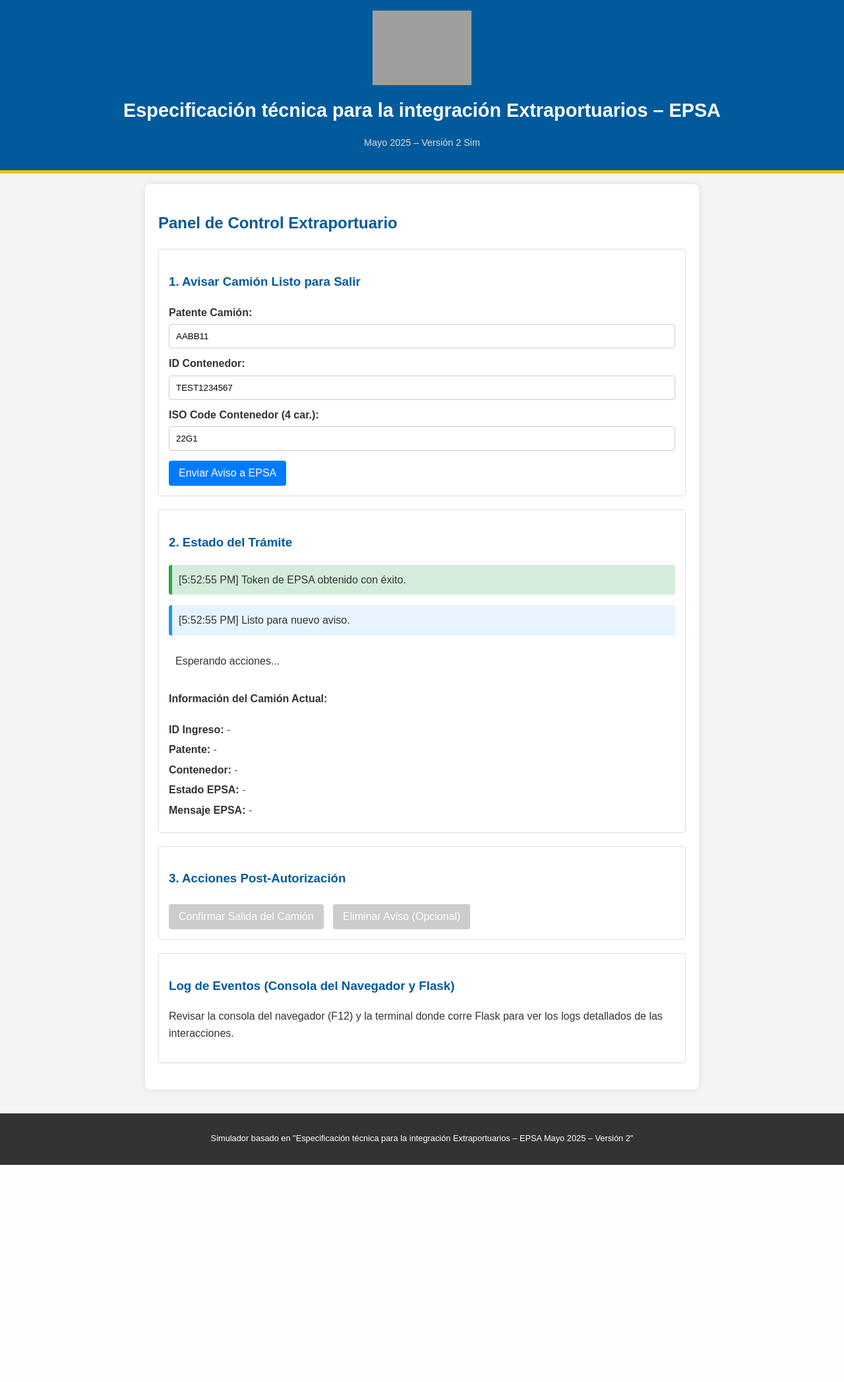
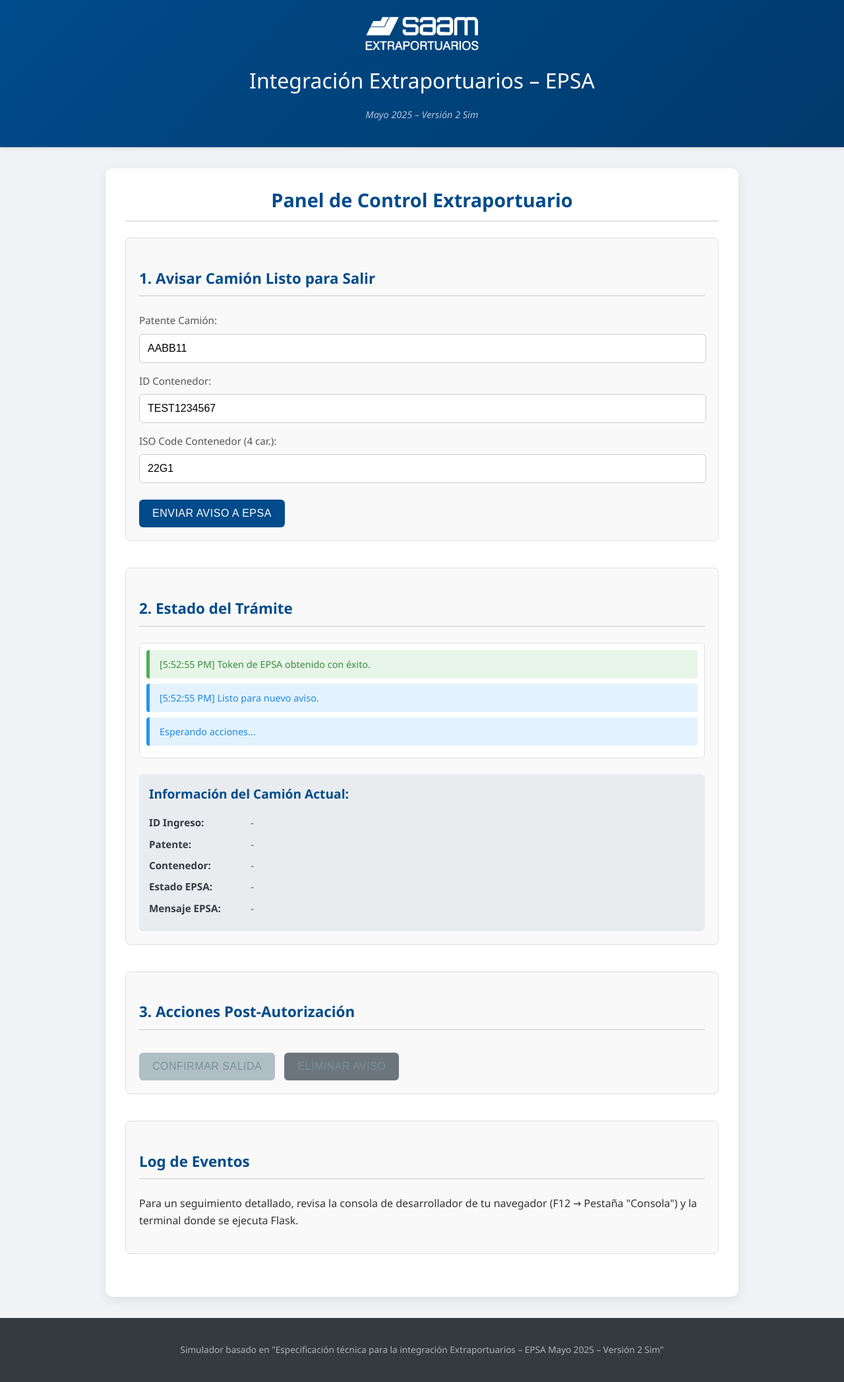
Before and after one commit to javicortesc/INTEGRACION-EPSA, a Flask app: page / in a window 1280 px wide. Shown: the whole page at 66% size. Before the commit the page ends 1765 px from the top, so only its background shows below. Run offline with Flask 3, Linux system fonts and the light colour scheme; grey boxes are pictures that could not be loaded.

Commit message:
update front

```diff
--- a/static/style.css
+++ b/static/style.css
@@ -1,108 +1,194 @@
+/* static/style.css */
 body {
-    font-family: Arial, sans-serif;
+    font-family: 'Segoe UI', Tahoma, Geneva, Verdana, sans-serif;
     line-height: 1.6;
     margin: 0;
     padding: 0;
-    background-color: #f4f4f4;
+    background-color: #f0f2f5; /* Un gris más claro y moderno */
     color: #333;
+    display: flex;
+    flex-direction: column;
+    min-height: 100vh;
 }
 
 header {
-    background-color: #005A9C; /* Dark blue similar to PSA */
+    background: linear-gradient(135deg, #004b8b 0%, #003a6c 100%); /* Azul corporativo con degradado */
     color: #fff;
-    padding: 1rem 0;
+    padding: 1.5rem 1rem;
     text-align: center;
-    border-bottom: #FFC107 5px solid; /* Yellow accent */
+    box-shadow: 0 2px 4px rgba(0,0,0,0.1);
 }
 
 header #logo {
-    max-width: 150px;
-    margin-bottom: 0.5rem;
+    max-width: 180px; /* Un poco más grande */
+    margin-bottom: 0.8rem;
+    filter: brightness(0) invert(1); /* Para que el logo sea blanco si es oscuro */
 }
 
 header h1 {
-    margin: 0;
-    font-size: 1.8rem;
+    margin: 0 0 0.5rem 0;
+    font-size: 2rem;
+    font-weight: 300; /* Más ligero */
 }
+
 #app-version {
     font-size: 0.9rem;
-    color: #ddd;
+    color: #b0c4de; /* Un azul claro para la versión */
+    font-style: italic;
 }
 
 main {
-    padding: 1rem;
+    flex: 1;
+    padding: 2rem 1rem;
+    display: flex;
+    justify-content: center;
 }
 
 .container {
-    max-width: 800px;
-    margin: auto;
+    width: 100%;
+    max-width: 900px; /* Un poco más ancho */
     background: #fff;
-    padding: 20px;
-    border-radius: 8px;
-    box-shadow: 0 0 10px rgba(0,0,0,0.1);
+    padding: 25px 30px; /* Más padding interno */
+    border-radius: 12px; /* Bordes más redondeados */
+    box-shadow: 0 5px 15px rgba(0,0,0,0.08);
 }
 
 h2, h3 {
-    color: #005A9C;
+    color: #004b8b; /* Azul corporativo */
+    border-bottom: 2px solid #e0e0e0; /* Separador sutil */
+    padding-bottom: 0.5rem;
+    margin-bottom: 1.5rem;
+    font-weight: 600;
+}
+
+h2 {
+    text-align: center;
+    font-size: 1.8rem;
+    margin-top: 0;
+}
+
+h3 {
+    font-size: 1.4rem;
 }
 
 .form-section, .status-section, .actions-section, .log-section {
-    margin-bottom: 20px;
-    padding: 15px;
-    border: 1px solid #ddd;
-    border-radius: 5px;
+    margin-bottom: 2.5rem; /* Más espacio entre secciones */
+    padding: 20px;
+    border: 1px solid #e0e0e0;
+    border-radius: 8px;
+    background-color: #f9f9f9; /* Fondo ligeramente diferente para secciones */
 }
 
 label {
     display: block;
-    margin-bottom: 5px;
-    font-weight: bold;
+    margin-bottom: 8px;
+    font-weight: 500; /* Un poco menos bold */
+    color: #555;
+    font-size: 0.95rem;
 }
 
 input[type="text"] {
-    width: calc(100% - 22px);
-    padding: 10px;
-    margin-bottom: 10px;
+    width: calc(100% - 24px); /* Ajuste para padding */
+    padding: 12px;
+    margin-bottom: 15px;
     border: 1px solid #ccc;
-    border-radius: 4px;
+    border-radius: 6px;
+    font-size: 1rem;
+    transition: border-color 0.3s ease, box-shadow 0.3s ease;
+}
+
+input[type="text"]:focus {
+    border-color: #004b8b; /* Azul corporativo al enfocar */
+    box-shadow: 0 0 0 0.2rem rgba(0, 75, 139, 0.25); /* Sombra de foco sutil */
+    outline: none;
 }
 
 button {
     display: inline-block;
-    background-color: #007bff;
+    background-color: #004b8b; /* Azul corporativo */
     color: white;
-    padding: 10px 15px;
+    padding: 12px 20px;
     border: none;
-    border-radius: 4px;
+    border-radius: 6px;
     cursor: pointer;
     font-size: 1rem;
+    font-weight: 500;
     margin-right: 10px;
-    margin-top: 5px;
+    margin-top: 10px;
+    transition: background-color 0.3s ease, transform 0.1s ease;
+    text-transform: uppercase; /* Botones en mayúsculas */
+    letter-spacing: 0.5px;
 }
 
-button:hover {
-    background-color: #0056b3;
+button:hover:not(:disabled) {
+    background-color: #003a6c; /* Un azul más oscuro al pasar el mouse */
+    transform: translateY(-1px); /* Ligero efecto de elevación */
 }
 
+button:active:not(:disabled) {
+    transform: translateY(0px);
+}
+
+
 button:disabled {
-    background-color: #ccc;
+    background-color: #b0bec5; /* Gris más claro para deshabilitado */
+    color: #78909c;
     cursor: not-allowed;
 }
 
-#statusMessages p {
-    padding: 10px;
-    border-radius: 4px;
-    margin-bottom: 10px;
+/* Estilo para botones de acción "secundarios" o "opcionales" */
+button.secondary {
+    background-color: #6c757d; /* Un gris para acciones secundarias */
+}
+button.secondary:hover:not(:disabled) {
+    background-color: #5a6268;
 }
 
-.status-info { background-color: #e7f3fe; border-left: 5px solid #2196F3; }
-.status-success { background-color: #d4edda; border-left: 5px solid #28a745; }
-.status-error { background-color: #f8d7da; border-left: 5px solid #dc3545; }
-.status-warning { background-color: #fff3cd; border-left: 5px solid #ffc107; }
+
+#statusMessages {
+    max-height: 200px; /* Para que no crezca indefinidamente */
+    overflow-y: auto;
+    border: 1px solid #e0e0e0;
+    padding: 10px;
+    border-radius: 6px;
+    margin-bottom: 1.5rem;
+    background-color: #fff;
+}
+
+#statusMessages p {
+    padding: 10px 15px;
+    border-radius: 4px;
+    margin: 0 0 8px 0;
+    font-size: 0.9rem;
+    border-left-width: 5px;
+    border-left-style: solid;
+}
+
+.status-info { background-color: #e3f2fd; border-left-color: #2196f3; color: #1e88e5; }
+.status-success { background-color: #e8f5e9; border-left-color: #4caf50; color: #388e3c; }
+.status-error { background-color: #ffebee; border-left-color: #f44336; color: #d32f2f; }
+.status-warning { background-color: #fff8e1; border-left-color: #ffc107; color: #ffa000; }
 
 
+#currentTruckInfo {
+    padding: 15px;
+    background-color: #e9ecef; /* Fondo para destacar info del camión */
+    border-radius: 6px;
+}
+#currentTruckInfo h4 {
+    margin-top: 0;
+    color: #004b8b;
+    font-size: 1.2rem;
+    margin-bottom: 1rem;
+}
 #currentTruckInfo p {
-    margin: 5px 0;
+    margin: 8px 0;
+    font-size: 0.95rem;
+}
+#currentTruckInfo strong {
+    color: #343a40;
+    min-width: 150px; /* Para alinear un poco los valores */
+    display: inline-block;
 }
 #currentTruckInfo span {
     font-weight: normal;
@@ -111,9 +197,9 @@
 
 footer {
     text-align: center;
-    padding: 1rem;
-    background-color: #333;
-    color: #fff;
-    font-size: 0.8rem;
-    margin-top: 20px;
+    padding: 1.5rem 1rem;
+    background-color: #343a40; /* Un gris oscuro para el footer */
+    color: #adb5bd; /* Color de texto más suave para el footer */
+    font-size: 0.85rem;
+    margin-top: auto; /* Empuja el footer hacia abajo */
 }
--- a/templates/index.html
+++ b/templates/index.html
@@ -3,13 +3,16 @@
 <head>
     <meta charset="UTF-8">
     <meta name="viewport" content="width=device-width, initial-scale=1.0">
-    <title>Simulador Extraportuario - EPSA</title>
+    <title>Simulador Integración Extraportuario - EPSA</title>
     <link rel="stylesheet" href="{{ url_for('static', filename='style.css') }}">
+    <!-- Podrías añadir un favicon aquí -->
+    <!-- <link rel="icon" href="{{ url_for('static', filename='favicon.ico') }}"> -->
 </head>
 <body>
     <header>
-        <img src="https://www.puertosanantonio.com/themes/custom/ Antônio/logo.svg" alt="Puerto San Antonio Logo" id="logo">
-        <h1>Especificación técnica para la integración Extraportuarios – EPSA</h1>
+        <!-- Si tienes un logo SVG o PNG que sea blanco o adaptable, mejor -->
+        <img src="{{ url_for('static', filename='img/logo.png') }}" alt="Puerto San Antonio Logo" id="logo">
+        <h1>Integración Extraportuarios – EPSA</h1>
         <p id="app-version">{{ app_version }}</p>
     </header>
 
@@ -17,29 +20,29 @@
         <div class="container">
             <h2>Panel de Control Extraportuario</h2>
 
-            <div class="form-section">
+            <section class="form-section">
                 <h3>1. Avisar Camión Listo para Salir</h3>
                 <form id="avisoCamionForm">
                     <div>
                         <label for="licencePlate">Patente Camión:</label>
-                        <input type="text" id="licencePlate" name="licencePlate" value="AABB11" required>
+                        <input type="text" id="licencePlate" name="licencePlate" value="AABB11" placeholder="Ej: CCDD22" required>
                     </div>
                     <div>
                         <label for="containerId">ID Contenedor:</label>
-                        <input type="text" id="containerId" name="containerId" value="TEST1234567" required>
+                        <input type="text" id="containerId" name="containerId" value="TEST1234567" placeholder="Ej: SUDU1234567" required>
                     </div>
                     <div>
                         <label for="isocode">ISO Code Contenedor (4 car.):</label>
-                        <input type="text" id="isocode" name="isocode" value="22G1" maxlength="4" required>
+                        <input type="text" id="isocode" name="isocode" value="22G1" placeholder="Ej: 45G1" maxlength="4" required>
                     </div>
                     <button type="submit">Enviar Aviso a EPSA</button>
                 </form>
-            </div>
+            </section>
 
-            <div class="status-section">
+            <section class="status-section">
                 <h3>2. Estado del Trámite</h3>
                 <div id="statusMessages">
-                    <p>Esperando acciones...</p>
+                    <p class="status-info">Esperando acciones...</p>
                 </div>
                 <div id="currentTruckInfo">
                     <h4>Información del Camión Actual:</h4>
@@ -49,22 +52,23 @@
                     <p><strong>Estado EPSA:</strong> <span id="currentEpsaStatus">-</span></p>
                     <p><strong>Mensaje EPSA:</strong> <span id="currentEpsaMessage">-</span></p>
                 </div>
-            </div>
+            </section>
 
-            <div class="actions-section">
+            <section class="actions-section">
                 <h3>3. Acciones Post-Autorización</h3>
-                <button id="confirmarSalidaBtn" disabled>Confirmar Salida del Camión</button>
-                <button id="eliminarAvisoBtn" disabled>Eliminar Aviso (Opcional)</button>
-            </div>
-             <div class="log-section">
-                <h3>Log de Eventos (Consola del Navegador y Flask)</h3>
-                <p>Revisar la consola del navegador (F12) y la terminal donde corre Flask para ver los logs detallados de las interacciones.</p>
-            </div>
+                <button id="confirmarSalidaBtn" disabled>Confirmar Salida</button>
+                <button id="eliminarAvisoBtn" class="secondary" disabled>Eliminar Aviso</button>
+            </section>
+
+            <section class="log-section">
+                <h3>Log de Eventos</h3>
+                <p>Para un seguimiento detallado, revisa la consola de desarrollador de tu navegador (F12 → Pestaña "Consola") y la terminal donde se ejecuta Flask.</p>
+            </section>
         </div>
     </main>
 
     <footer>
-        <p>Simulador basado en "Especificación técnica para la integración Extraportuarios – EPSA Mayo 2025 – Versión 2"</p>
+        <p>Simulador basado en "Especificación técnica para la integración Extraportuarios – EPSA {{ app_version }}"</p>
     </footer>
 
     <script src="{{ url_for('static', filename='script.js') }}"></script>
```
Also changed, not shown: static/img/logo.png (added).
